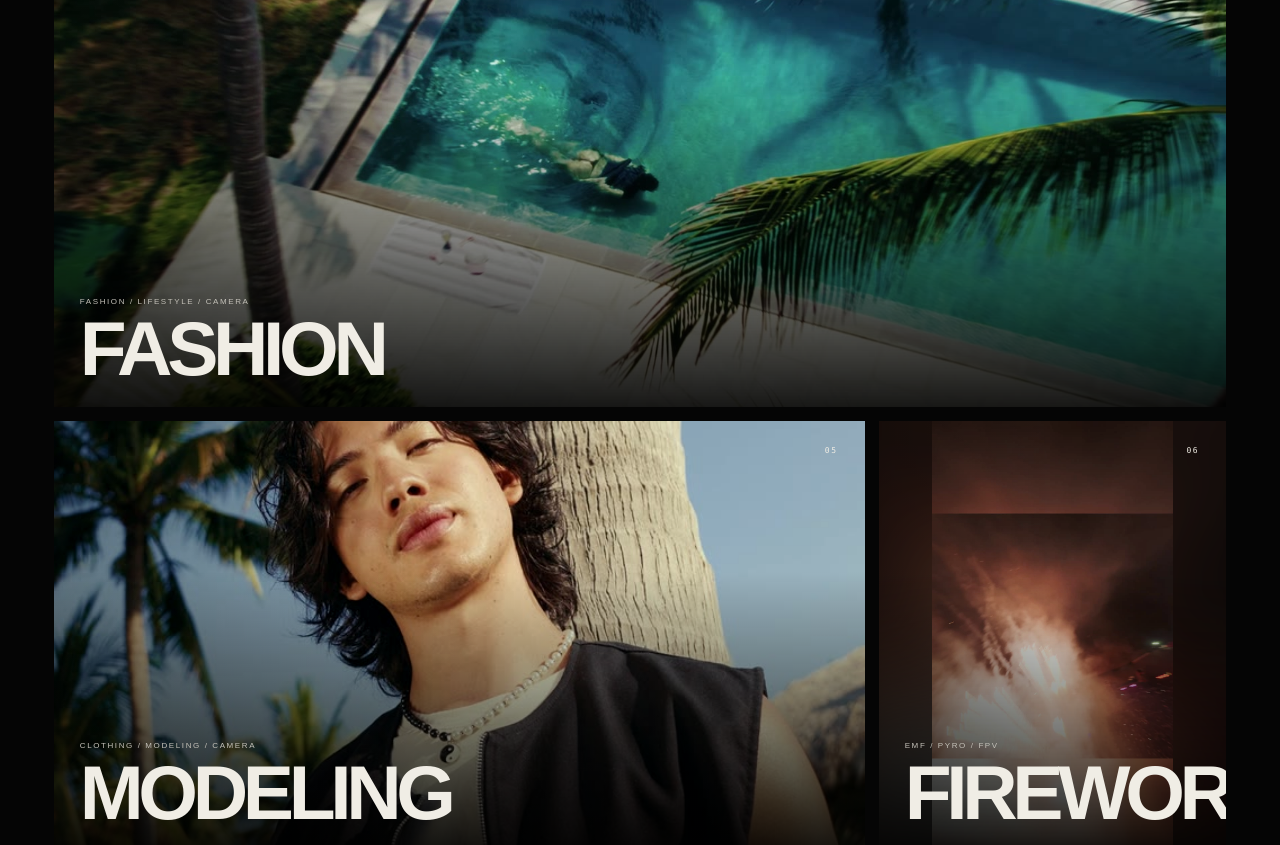
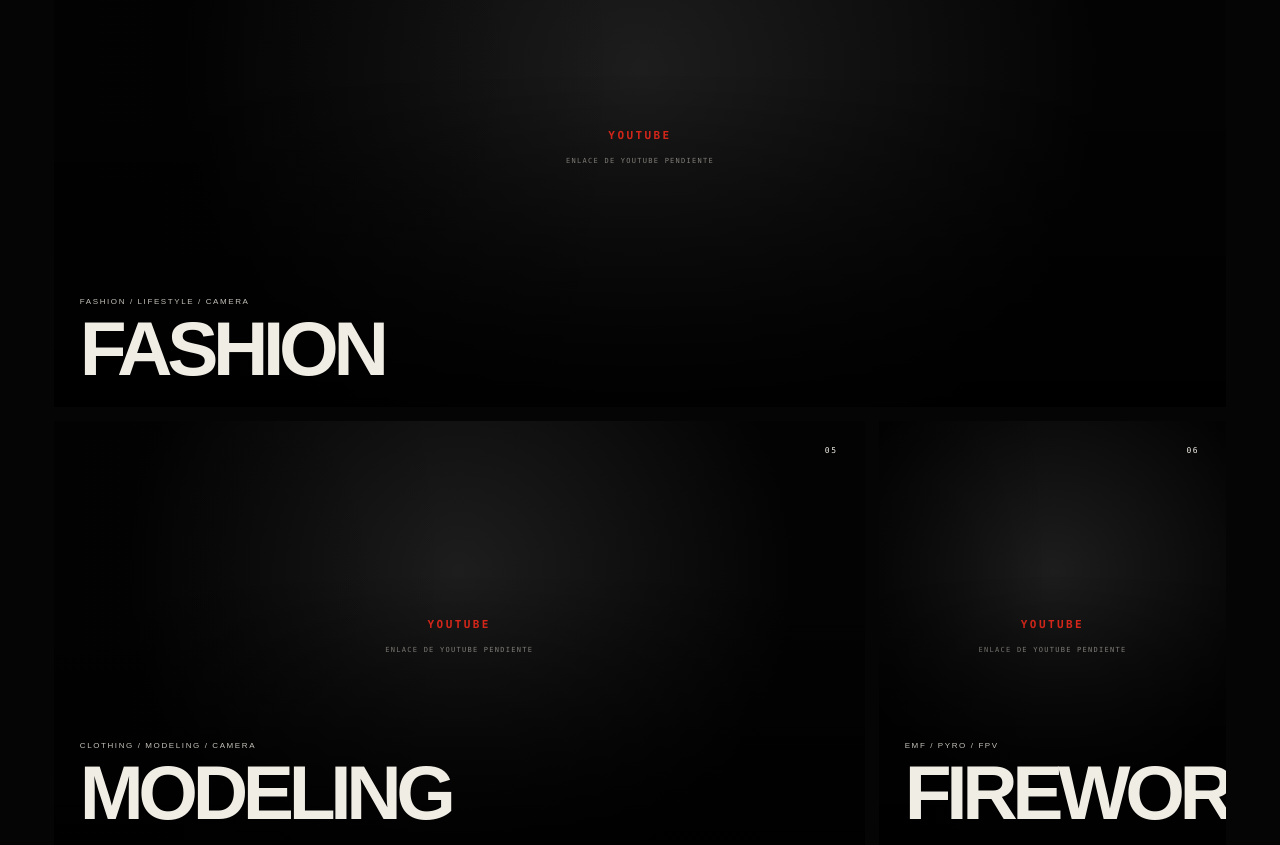
Before and after one commit to 93kapo/redkam, a Next.js app: page / in a window 1280 px wide. Shown: the part 3880-4725 px from the top of the page. Built offline with nearby package versions, Linux system fonts and the light colour scheme.

Commit message:
Add files via upload

```diff
--- a/app/globals.css
+++ b/app/globals.css
@@ -260,11 +260,14 @@
   .project:nth-child(2) { min-height: 58svh; }
   .project:nth-child(3) { justify-self: stretch; min-height: 58svh; }
   .project:nth-child(4) { grid-column: 1 / -1; min-height: min(65svh, 700px); }
-  .project__blur { position: absolute; inset: -10%; z-index: -3; background-position: center; background-size: cover; filter: blur(30px) brightness(.5); opacity: .72; transform: scale(1.15); }
-  .project__image { position: absolute; inset: 0; z-index: -2; width: 100%; height: 100%; object-fit: cover; filter: saturate(.8) contrast(1.08); transition: transform 1.2s var(--ease), filter .7s; }
-  .project--portrait .project__image { object-fit: contain; }
+  .youtube-miniclip { border: 0; pointer-events: none; }
+  .project > .youtube-miniclip { position: absolute; inset: -2%; z-index: -2; width: 104%; height: 104%; filter: saturate(.78) contrast(1.08); transition: transform 1.2s var(--ease), filter .7s; }
+  .youtube-placeholder { display: flex; align-items: center; justify-content: center; gap: 15px; background: radial-gradient(circle at 50% 35%, #1d1d1d, #030303 68%); color: var(--soft); font-family: ui-monospace, SFMono-Regular, Menlo, monospace; text-align: center; }
+  .youtube-placeholder b { color: var(--red); font-size: 11px; letter-spacing: .22em; }
+  .youtube-placeholder small { font-size: 7px; letter-spacing: .18em; }
+  .project > .youtube-placeholder { position: absolute; inset: 0; z-index: -2; flex-direction: column; }
   .project__shade { position: absolute; inset: 0; z-index: -1; background: linear-gradient(0deg, rgba(0,0,0,.9), transparent 65%), linear-gradient(90deg, rgba(0,0,0,.3), transparent 50%); }
-  .project:hover .project__image, .project:focus-visible .project__image { transform: scale(1.035); filter: saturate(1.05) contrast(1.05); }
+  .project:hover > .youtube-miniclip, .project:focus-visible > .youtube-miniclip { transform: scale(1.035); filter: saturate(1.05) contrast(1.05); }
   .project__number { position: absolute; top: 25px; right: 27px; font-family: ui-monospace, SFMono-Regular, Menlo, monospace; font-size: 8px; letter-spacing: .2em; }
   .project__meta { position: absolute; right: 26px; bottom: 28px; left: 26px; display: grid; }
   .project__meta small { color: #c3c0b8; font-size: 8px; letter-spacing: .2em; }
@@ -275,7 +278,8 @@
   .project:hover .project__meta, .project:focus-visible .project__meta { padding-right: 150px; }
 
   .live-portal { position: relative; display: flex; min-height: 100svh; align-items: center; overflow: hidden; border-block: 1px solid var(--line); }
-  .live-portal > img { position: absolute; inset: 0; width: 100%; height: 100%; object-fit: cover; filter: saturate(.82) contrast(1.12); }
+  .live-portal > .youtube-miniclip { position: absolute; inset: -2%; width: 104%; height: 104%; filter: saturate(.82) contrast(1.12); }
+  .live-portal > .youtube-placeholder { position: absolute; inset: 0; flex-direction: column; }
   .live-portal__shade { position: absolute; inset: 0; background: linear-gradient(90deg, rgba(0,0,0,.95), rgba(0,0,0,.48) 55%, rgba(0,0,0,.16)), linear-gradient(0deg, rgba(0,0,0,.7), transparent 60%); }
   .scan-line { position: absolute; z-index: 2; top: 0; right: 0; left: 0; height: 1px; background: linear-gradient(90deg, transparent, var(--red), transparent); box-shadow: 0 0 30px var(--red); animation: scan 5s linear infinite; }
   @keyframes scan { to { transform: translateY(100svh); } }
@@ -295,9 +299,12 @@
   .archive-row strong { position: relative; z-index: 2; font-size: clamp(34px, 5vw, 84px); letter-spacing: -.06em; line-height: .8; text-transform: uppercase; transition: transform .5s var(--ease); }
   .archive-row > span { color: var(--soft); font-size: 8px; letter-spacing: .18em; }
   .archive-row > span:last-of-type { color: var(--red); font-size: 22px; }
-  .archive-row img { position: absolute; z-index: 1; top: 50%; right: 15%; width: min(360px, 30vw); aspect-ratio: 16/10; object-fit: cover; opacity: 0; pointer-events: none; transform: translateY(-42%) rotate(3deg) scale(.88); transition: opacity .35s, transform .55s var(--ease); }
-  .archive-row:hover img, .archive-row:focus-visible img { opacity: .92; transform: translateY(-50%) rotate(-3deg) scale(1); }
+  .archive-row .youtube-miniclip { position: absolute; z-index: 1; top: 50%; right: 15%; width: min(360px, 30vw); aspect-ratio: 16/10; opacity: 0; transform: translateY(-42%) rotate(3deg) scale(.88); transition: opacity .35s, transform .55s var(--ease); }
+  .archive-row:hover .youtube-miniclip, .archive-row:focus-visible .youtube-miniclip { opacity: .96; transform: translateY(-50%) rotate(-3deg) scale(1); }
+  .archive-row__pending { position: absolute; z-index: 1; top: 50%; right: 15%; display: grid; width: min(360px, 30vw); aspect-ratio: 16/10; place-items: center; background: #030303; color: var(--red) !important; font-size: 9px !important; opacity: 0; transform: translateY(-42%) rotate(3deg) scale(.88); transition: opacity .35s, transform .55s var(--ease); }
+  .archive-row:hover .archive-row__pending, .archive-row:focus-visible .archive-row__pending { opacity: .92; transform: translateY(-50%) rotate(-3deg) scale(1); }
   .archive-row:hover strong, .archive-row:focus-visible strong { transform: translateX(20px); }
+  .project.is-pending, .archive-row.is-pending, .play-orbit.is-pending { cursor: default; }
 
   .capabilities { background: var(--paper); color: var(--ink); }
   .capabilities .section-index { color: var(--red); }
@@ -375,24 +382,6 @@
   .whatsapp-fab i { display: grid; width: 34px; height: 34px; place-items: center; border-radius: 50%; background: #061f10; color: #fff; font-size: 15px; font-style: normal; }
   @keyframes whatsappPulse { 70%, 100% { box-shadow: 0 18px 55px rgba(0,0,0,.42), 0 0 0 18px rgba(37,211,102,0); } }
 
-  .media-modal { position: fixed; inset: 0; z-index: 900; display: grid; grid-template-rows: auto 1fr auto; padding: max(20px, env(safe-area-inset-top)) max(20px, env(safe-area-inset-right)) max(20px, env(safe-area-inset-bottom)) max(20px, env(safe-area-inset-left)); background: rgba(0,0,0,.98); visibility: hidden; opacity: 0; transition: visibility .5s, opacity .5s; }
-  .media-modal.is-open { visibility: visible; opacity: 1; }
-  .media-modal header { display: flex; justify-content: space-between; font-size: 8px; letter-spacing: .2em; }
-  .media-modal header button { border: 0; background: none; cursor: pointer; font-size: 8px; letter-spacing: .2em; text-transform: uppercase; }
-  .media-modal header button b { margin-left: 10px; color: var(--red); font-size: 20px; }
-  .media-modal__stage { align-self: center; justify-self: center; width: min(1320px, 94vw); height: min(78vh, 760px); background: #020202; box-shadow: 0 0 0 1px rgba(255,255,255,.09), 0 40px 120px rgba(0,0,0,.8); transform: scale(.94); transition: transform .7s var(--ease); }
-  .media-modal.is-open .media-modal__stage { transform: scale(1); }
-  .media-modal__stage iframe { width: 100%; height: 100%; border: 0; }
-  .youtube-preview { position: relative; width: 100%; height: 100%; overflow: hidden; background: #030303; }
-  .youtube-preview > img { width: 100%; height: 100%; object-fit: cover; filter: brightness(.38) saturate(.8); }
-  .youtube-preview > div { position: absolute; inset: 0; display: flex; flex-direction: column; align-items: center; justify-content: center; padding: 28px; text-align: center; }
-  .youtube-preview span { color: var(--red); font-family: ui-monospace, SFMono-Regular, Menlo, monospace; font-size: 8px; letter-spacing: .22em; }
-  .youtube-preview strong { max-width: 900px; margin-top: 18px; font-size: clamp(44px, 8vw, 120px); letter-spacing: -.07em; line-height: .8; text-transform: uppercase; }
-  .youtube-preview p { max-width: 480px; margin-top: 24px; color: #d0cdc5; font-size: 13px; line-height: 1.6; }
-  .media-modal__rail { align-self: end; height: 1px; overflow: hidden; background: var(--line); }
-  .media-modal__rail i { display: block; width: 30%; height: 100%; background: var(--red); animation: modalRail 2.6s ease-in-out infinite alternate; }
-  @keyframes modalRail { to { transform: translateX(235%); } }
-
   .reveal { opacity: 0; transform: translateY(54px); transition: opacity .9s .05s var(--ease), transform 1s .05s var(--ease); }
   .reveal.is-visible { opacity: 1; transform: translateY(0); }
 
@@ -448,7 +437,7 @@
     .project-grid { grid-template-columns: 1fr; gap: 10px; }
     .project, .project:first-child, .project:nth-child(2), .project:nth-child(3), .project:nth-child(4) { grid-column: auto; min-height: 0; aspect-ratio: 4/5; }
     .project:first-child, .project:nth-child(2), .project:nth-child(4) { aspect-ratio: 16/12; }
-    .project__image { object-fit: cover; }
+    .project > .youtube-miniclip { inset: -2%; width: 104%; height: 104%; }
     .project__meta { right: 18px; bottom: 20px; left: 18px; }
     .project__meta strong { font-size: clamp(35px, 12vw, 62px); }
     .project__play { right: 18px; bottom: 18px; transform: none; opacity: 1; padding: 5px; border: 0; background: transparent; }
@@ -457,7 +446,7 @@
     .project__number { top: 18px; right: 18px; }
     .project .project__meta { padding-right: 55px; }
     .live-portal { min-height: 88svh; }
-    .live-portal > img { object-position: center; }
+    .live-portal > .youtube-miniclip { inset: -2%; width: 104%; height: 104%; }
     .live-portal__copy { width: calc(100% - var(--pad) * 2); }
     .live-portal h2 { font-size: clamp(53px, 15vw, 82px); }
     .live-portal__data { display: none; }
@@ -465,7 +454,7 @@
     .archive-row { grid-template-columns: 45px 1fr auto; padding: 23px 0; }
     .archive-row strong { font-size: 34px; }
     .archive-row > span:first-of-type { display: none; }
-    .archive-row img { display: none; }
+    .archive-row .youtube-miniclip, .archive-row__pending { display: none; }
     .capability { grid-template-columns: 44px 1fr auto; padding: 22px 0; }
     .capability h3 { font-size: clamp(40px, 13vw, 66px); }
     .capability p { display: none; }
@@ -486,7 +475,6 @@
     .whatsapp-fab__icon { width: 40px; height: 40px; }
     footer { grid-template-columns: 1fr auto; gap: 20px; }
     footer > span:nth-child(2) { display: none; }
-    .media-modal__stage { width: 100%; height: min(72svh, 640px); }
   }
 
   @media (prefers-reduced-motion: reduce) {
--- a/app/page.tsx
+++ b/app/page.tsx
@@ -8,13 +8,14 @@ type Locale = "es" | "en";
 type Project = {
   title: string;
   type: string;
-  image: string;
   youtubeUrl: string;
   shape?: "wide" | "portrait" | "square";
 };
 
 const WHATSAPP_URL =
   "https://wa.me/50234056149?text=Hola%20REDKAM%2C%20quiero%20cotizar%20un%20proyecto%20audiovisual.";
+const BASE_PATH = process.env.NEXT_PUBLIC_BASE_PATH ?? "";
+const asset = (path: string) => `${BASE_PATH}${path}`;
 
 const copy = {
   es: {
@@ -36,7 +37,7 @@ const copy = {
     workBody:
       "FPV, cobertura live, cámara y postproducción. Cada proyecto se opera desde adentro.",
     play: "Ver en YouTube",
-    youtubePending: "Preview disponible. Agrega el enlace de YouTube para reproducir esta pieza.",
+    youtubePending: "ENLACE DE YOUTUBE PENDIENTE",
     liveA: "No miramos",
     liveB: "el show.",
     liveC: "Operamos dentro.",
@@ -80,7 +81,7 @@ const copy = {
     workBody:
       "FPV, live coverage, camera and postproduction. Every project is operated from the inside.",
     play: "Watch on YouTube",
-    youtubePending: "Preview available. Add the YouTube link to play this piece.",
+    youtubePending: "YOUTUBE LINK PENDING",
     liveA: "We do not watch",
     liveB: "the show.",
     liveC: "We operate inside.",
@@ -111,42 +112,36 @@ const projects: Project[] = [
   {
     title: "AFTERMOVIE",
     type: "LIVE / ARTIST / CAMERA",
-    image: "/assets/new/aftermovie-live.png",
     youtubeUrl: youtubeLinks.aftermovie,
     shape: "wide",
   },
   {
     title: "MYKE TOWERS",
     type: "LIVE / ARTIST / CAMERA",
-    image: "/assets/v63/myke-bw.jpg",
     youtubeUrl: youtubeLinks.mykeTowers,
     shape: "wide",
   },
   {
     title: "DJ SNAKE",
     type: "LIVE / FESTIVAL / FPV",
-    image: "/assets/new/snake-fpv.jpg",
     youtubeUrl: youtubeLinks.djSnake,
     shape: "wide",
   },
   {
     title: "FASHION",
     type: "FASHION / LIFESTYLE / CAMERA",
-    image: "/assets/v63/campaign-01.jpg",
     youtubeUrl: youtubeLinks.fashion,
     shape: "square",
   },
   {
     title: "MODELING",
     type: "CLOTHING / MODELING / CAMERA",
-    image: "/assets/v63/campaign-04.jpg",
     youtubeUrl: youtubeLinks.modeling,
     shape: "wide",
   },
   {
     title: "FIREWORKS",
     type: "EMF / PYRO / FPV",
-    image: "/assets/v63/fireworks-emf.jpg",
     youtubeUrl: youtubeLinks.fireworks,
     shape: "portrait",
   },
@@ -156,31 +151,26 @@ const archive: Project[] = [
   {
     title: "LIVE SESSION",
     type: "PERFORMANCE / STAGE / CAMERA",
-    image: "/assets/new/live-session.png",
     youtubeUrl: youtubeLinks.liveSession,
   },
   {
     title: "BRAND EXPERIENCE",
     type: "EVENT / LIFESTYLE / CAMERA",
-    image: "/assets/new/brand-experience.png",
     youtubeUrl: youtubeLinks.brandExperience,
   },
   {
     title: "SUBTRONICS",
     type: "LIVE / STAGE / SOCIAL",
-    image: "/assets/new/subtronics.jpg",
     youtubeUrl: youtubeLinks.subtronics,
   },
   {
     title: "YANDEL",
     type: "LIVE / ARTIST / CAMERA",
-    image: "/assets/new/yandel.jpg",
     youtubeUrl: youtubeLinks.yandel,
   },
   {
     title: "ED SHEERAN",
     type: "LIVE / VENUE / COVERAGE",
-    image: "/assets/new/ed-sheeran.jpg",
     youtubeUrl: youtubeLinks.edSheeran,
   },
 ];
@@ -203,12 +193,12 @@ function Arrow({ down = false }: { down?: boolean }) {
   return <span aria-hidden="true">{down ? "↘" : "↗"}</span>;
 }
 
-function getYouTubeEmbedUrl(value: string): string | null {
+function getYouTubeId(value: string): string | null {
   const input = value.trim();
   if (!input) return null;
 
   if (/^[a-zA-Z0-9_-]{11}$/.test(input)) {
-    return `https://www.youtube-nocookie.com/embed/${input}?autoplay=1&rel=0`;
+    return input;
   }
 
   try {
@@ -220,12 +210,22 @@ function getYouTubeEmbedUrl(value: string): string | null {
       const marker = parts.findIndex((part) => part === "shorts" || part === "embed" || part === "live");
       if (marker >= 0) id = parts[marker + 1];
     }
-    return id && /^[a-zA-Z0-9_-]{11}$/.test(id)
-      ? `https://www.youtube-nocookie.com/embed/${id}?autoplay=1&rel=0`
-      : null;
+    return id && /^[a-zA-Z0-9_-]{11}$/.test(id) ? id : null;
   } catch {
     return null;
   }
+}
+
+function getYouTubeEmbedUrl(value: string): string | null {
+  const id = getYouTubeId(value);
+  return id
+    ? `https://www.youtube-nocookie.com/embed/${id}?autoplay=1&mute=1&controls=0&loop=1&playlist=${id}&playsinline=1&rel=0&modestbranding=1&start=1&end=7`
+    : null;
+}
+
+function getYouTubeWatchUrl(value: string): string | null {
+  const id = getYouTubeId(value);
+  return id ? `https://www.youtube.com/watch?v=${id}` : null;
 }
 
 export default function Home() {
@@ -233,10 +233,10 @@ export default function Home() {
   const [loading, setLoading] = useState(true);
   const [load, setLoad] = useState(0);
   const [menuOpen, setMenuOpen] = useState(false);
-  const [modal, setModal] = useState<{ title: string; youtubeUrl: string; image: string } | null>(null);
   const [scrollPercent, setScrollPercent] = useState(0);
   const t = copy[locale];
-  const modalEmbedUrl = modal ? getYouTubeEmbedUrl(modal.youtubeUrl) : null;
+  const mendivilEmbedUrl = getYouTubeEmbedUrl(youtubeLinks.mendivil);
+  const mendivilWatchUrl = getYouTubeWatchUrl(youtubeLinks.mendivil);
 
   useEffect(() => {
     let current = 0;
@@ -296,23 +296,18 @@ export default function Home() {
   }, [locale]);
 
   useEffect(() => {
-    document.body.classList.toggle("is-locked", menuOpen || Boolean(modal));
+    document.body.classList.toggle("is-locked", menuOpen);
     return () => document.body.classList.remove("is-locked");
-  }, [menuOpen, modal]);
+  }, [menuOpen]);
 
   useEffect(() => {
     const onKey = (event: KeyboardEvent) => {
       if (event.key !== "Escape") return;
-      setModal(null);
       setMenuOpen(false);
     };
     window.addEventListener("keydown", onKey);
     return () => window.removeEventListener("keydown", onKey);
   }, []);
-
-  const openYouTube = (title: string, youtubeUrl: string, image: string) => {
-    setModal({ title, youtubeUrl, image });
-  };
 
   const navTargets = ["work", "services", "method", "contact"];
 
@@ -373,7 +368,7 @@ export default function Home() {
       <main>
         <section className="hero" id="top">
           {/* eslint-disable-next-line @next/next/no-img-element */}
-          <img src="/assets/new/signal-burst.jpg" alt="" aria-hidden="true" />
+          <img src={asset("/assets/new/signal-burst.jpg")} alt="" aria-hidden="true" />
           <div className="hero__wash" />
           <div className="hero__telemetry hero__telemetry--left"><span>REC ●</span><span>CAM 01 / FPV</span><span>4K / 60</span></div>
           <div className="hero__telemetry hero__telemetry--right"><span>LAT 14.6349</span><span>LON -90.5069</span><span>ALT 32M</span></div>
@@ -391,7 +386,7 @@ export default function Home() {
 
         <section className="cinema-statement reveal">
           {/* eslint-disable-next-line @next/next/no-img-element */}
-          <img src="/assets/new/mendivil-fpv.jpg" alt="" aria-hidden="true" />
+          <img src={asset("/assets/new/mendivil-fpv.jpg")} alt="" aria-hidden="true" />
           <div className="cinema-statement__shade" />
           <div className="cinema-statement__copy">
             <span className="section-index">{t.introLabel}</span>
@@ -413,32 +408,57 @@ export default function Home() {
             <p>{t.workBody}</p>
           </header>
           <div className="project-grid">
-            {projects.map((project, index) => (
-              <button className={`project project--${project.shape} reveal`} key={project.title} type="button" onClick={() => openYouTube(project.title, project.youtubeUrl, project.image)} aria-label={`${t.play}: ${project.title}`}>
-                <span className="project__blur" style={{ backgroundImage: `url(${project.image})` }} />
-                {/* eslint-disable-next-line @next/next/no-img-element */}
-                <img className="project__image" src={project.image} alt="" aria-hidden="true" />
-                <span className="project__shade" />
-                <span className="project__number">0{index + 1}</span>
-                <span className="project__meta"><small>{project.type}</small><strong>{project.title}</strong></span>
-                <span className="project__play"><b>▶</b><span>{t.play}</span></span>
-              </button>
-            ))}
+            {projects.map((project, index) => {
+              const embedUrl = getYouTubeEmbedUrl(project.youtubeUrl);
+              const watchUrl = getYouTubeWatchUrl(project.youtubeUrl);
+              return (
+                <a
+                  className={`project project--${project.shape} reveal ${watchUrl ? "" : "is-pending"}`}
+                  key={project.title}
+                  href={watchUrl ?? undefined}
+                  target={watchUrl ? "_blank" : undefined}
+                  rel={watchUrl ? "noopener noreferrer" : undefined}
+                  aria-label={`${t.play}: ${project.title}`}
+                  aria-disabled={!watchUrl}
+                >
+                  {embedUrl ? (
+                    <iframe
+                      className="youtube-miniclip"
+                      src={embedUrl}
+                      title={`Preview de ${project.title}`}
+                      loading="lazy"
+                      allow="autoplay; encrypted-media; picture-in-picture"
+                      tabIndex={-1}
+                      aria-hidden="true"
+                    />
+                  ) : (
+                    <span className="youtube-placeholder"><b>YOUTUBE</b><small>{t.youtubePending}</small></span>
+                  )}
+                  <span className="project__shade" />
+                  <span className="project__number">0{index + 1}</span>
+                  <span className="project__meta"><small>{project.type}</small><strong>{project.title}</strong></span>
+                  <span className="project__play"><b>▶</b><span>{t.play}</span></span>
+                </a>
+              );
+            })}
           </div>
         </section>
 
         <section className="live-portal reveal">
-          {/* eslint-disable-next-line @next/next/no-img-element */}
-          <img src="/assets/new/mendivil-fpv.jpg" alt="" aria-hidden="true" />
+          {mendivilEmbedUrl ? (
+            <iframe className="youtube-miniclip" src={mendivilEmbedUrl} title="Preview de Mendivil" loading="lazy" allow="autoplay; encrypted-media; picture-in-picture" tabIndex={-1} aria-hidden="true" />
+          ) : (
+            <div className="youtube-placeholder"><b>YOUTUBE</b><small>{t.youtubePending}</small></div>
+          )}
           <div className="live-portal__shade" />
           <div className="scan-line" aria-hidden="true" />
           <div className="live-portal__copy">
             <span className="section-index">LIVE / FPV / ONE CHANCE</span>
             <h2>{t.liveA}<br />{t.liveB}<br /><em>{t.liveC}</em></h2>
           </div>
-          <button className="play-orbit" type="button" onClick={() => openYouTube("MENDIVIL — FPV CUT", youtubeLinks.mendivil, "/assets/new/mendivil-fpv.jpg")} aria-label={`${t.play}: Mendivil`}>
+          <a className={`play-orbit ${mendivilWatchUrl ? "" : "is-pending"}`} href={mendivilWatchUrl ?? undefined} target={mendivilWatchUrl ? "_blank" : undefined} rel={mendivilWatchUrl ? "noopener noreferrer" : undefined} aria-label={`${t.play}: Mendivil`} aria-disabled={!mendivilWatchUrl}>
             <span>MENDIVIL</span><b>▶</b>
-          </button>
+          </a>
           <div className="live-portal__data">ALT 18.4M<br />VEL 61 KM/H<br /><span>REC ●</span></div>
         </section>
 
@@ -448,13 +468,20 @@ export default function Home() {
             <p>{t.archiveBody}</p>
           </header>
           <div className="archive-list">
-            {archive.map((film, index) => (
-              <button className="archive-row reveal" key={film.title} type="button" onClick={() => openYouTube(film.title, film.youtubeUrl, film.image)}>
-                <small>0{index + 1}</small><strong>{film.title}</strong><span>{film.type}</span><Arrow />
-                {/* eslint-disable-next-line @next/next/no-img-element */}
-                <img src={film.image} alt="" aria-hidden="true" />
-              </button>
-            ))}
+            {archive.map((film, index) => {
+              const embedUrl = getYouTubeEmbedUrl(film.youtubeUrl);
+              const watchUrl = getYouTubeWatchUrl(film.youtubeUrl);
+              return (
+                <a className={`archive-row reveal ${watchUrl ? "" : "is-pending"}`} key={film.title} href={watchUrl ?? undefined} target={watchUrl ? "_blank" : undefined} rel={watchUrl ? "noopener noreferrer" : undefined} aria-disabled={!watchUrl}>
+                  <small>0{index + 1}</small><strong>{film.title}</strong><span>{film.type}</span><Arrow />
+                  {embedUrl ? (
+                    <iframe className="youtube-miniclip" src={embedUrl} title={`Preview de ${film.title}`} loading="lazy" allow="autoplay; encrypted-media; picture-in-picture" tabIndex={-1} aria-hidden="true" />
+                  ) : (
+                    <span className="archive-row__pending">YOUTUBE</span>
+                  )}
+                </a>
+              );
+            })}
           </div>
         </section>
 
@@ -526,28 +553,6 @@ export default function Home() {
         <i aria-hidden="true">↗</i>
       </a>
 
-      <div className={`media-modal ${modal ? "is-open" : ""}`} role="dialog" aria-modal="true" aria-hidden={!modal} aria-label="REDKAM YouTube player">
-        <header><span>{modal?.title ?? "REDKAM CUT"}</span><button type="button" onClick={() => setModal(null)}>{t.close} <b>×</b></button></header>
-        <div className="media-modal__stage">
-          {modalEmbedUrl ? (
-            <iframe
-              key={modalEmbedUrl}
-              src={modalEmbedUrl}
-              title={modal?.title ?? "REDKAM YouTube video"}
-              allow="accelerometer; autoplay; clipboard-write; encrypted-media; gyroscope; picture-in-picture; web-share"
-              referrerPolicy="strict-origin-when-cross-origin"
-              allowFullScreen
-            />
-          ) : modal ? (
-            <div className="youtube-preview">
-              {/* eslint-disable-next-line @next/next/no-img-element */}
-              <img src={modal.image} alt={`Preview de ${modal.title}`} />
-              <div><span>YOUTUBE / PREVIEW</span><strong>{modal.title}</strong><p>{t.youtubePending}</p></div>
-            </div>
-          ) : null}
-        </div>
-        <div className="media-modal__rail"><i /></div>
-      </div>
     </>
   );
 }
```
Also changed, not shown: next.config.ts (+9 -0 lines), 2 other files (tests, documents, lock files or other folders).
